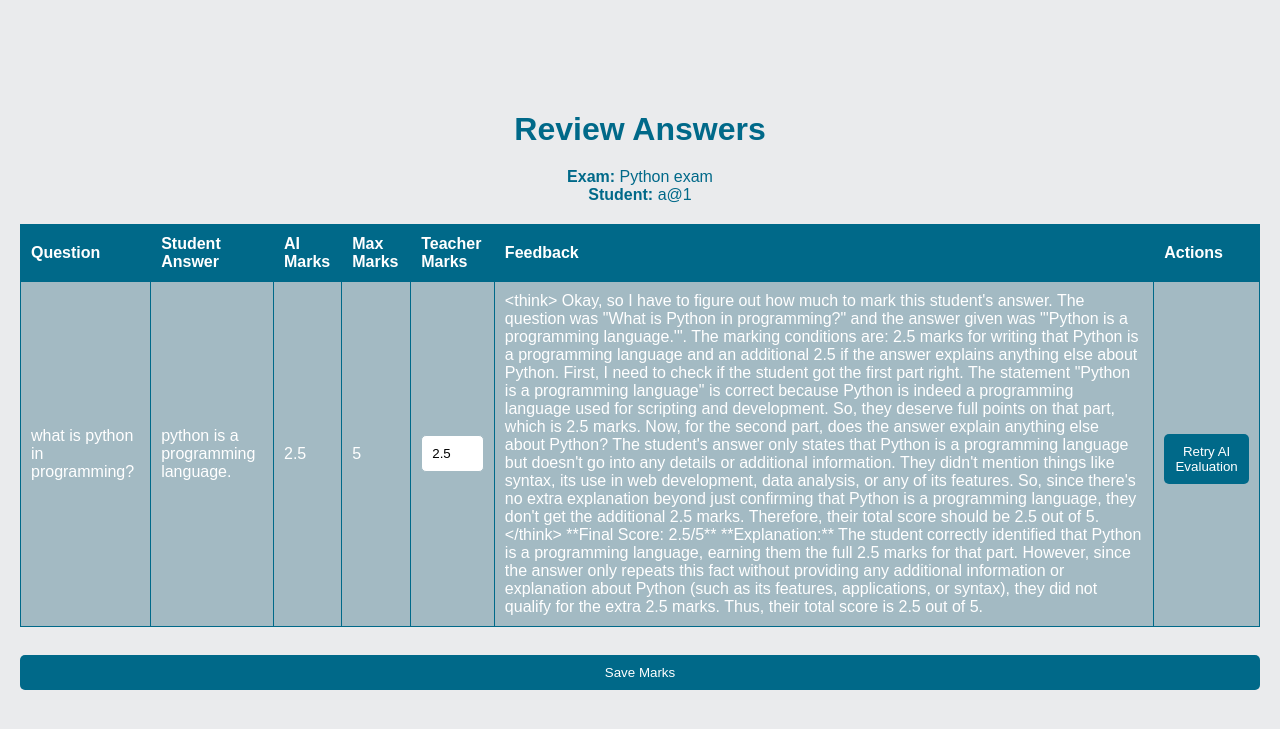
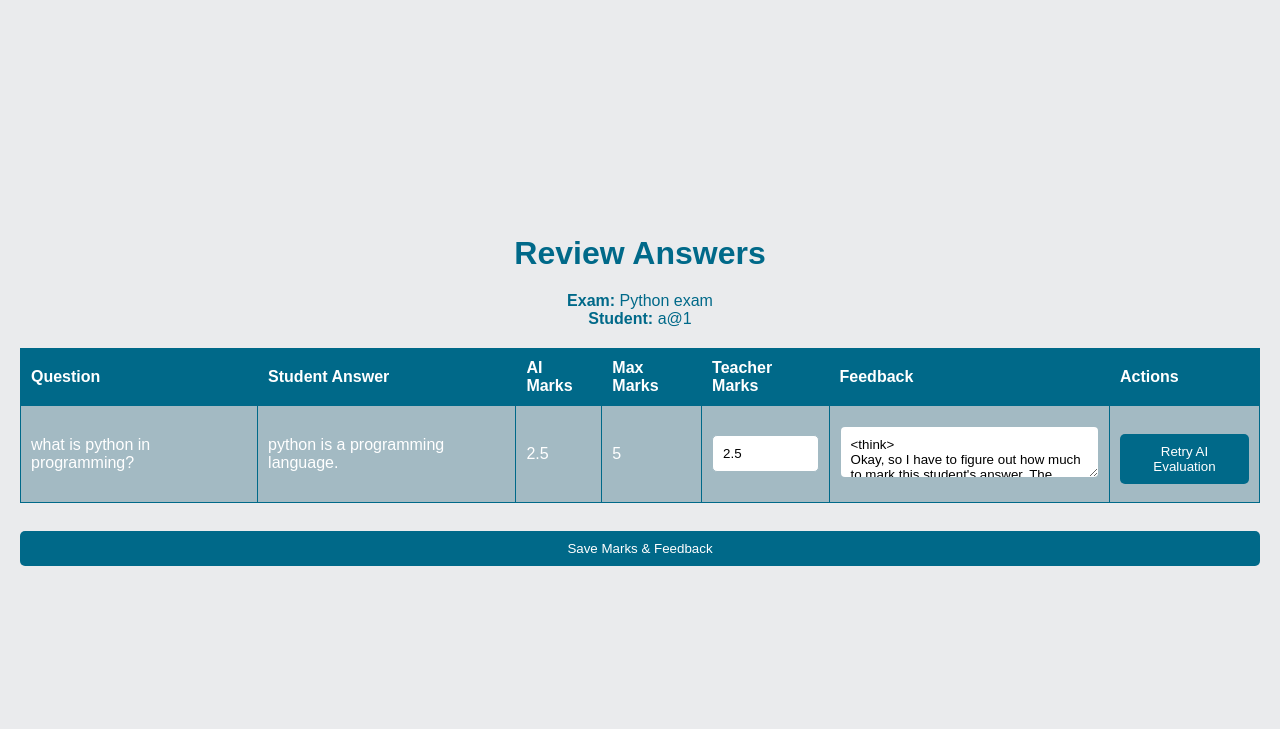
Before and after one commit to ArchBase/ExamPRO, a Flask app: page /review_answers/1/1 in a window 1280 px wide. Shown: the top 729 px of the page. Run offline with Flask 3, Linux system fonts and the light colour scheme; a user stored in the database is signed in; data comes from the database, SQL or seed files in the repository; both versions use the stored data as it was after the commit.

Commit message:
added feedback update feature

```diff
--- a/moved/app.py
+++ b/moved/app.py
@@ -5,8 +5,6 @@ import ollama
 
 app = Flask(__name__)
 app.secret_key = 'your_secret_key'
-
-
 
 
 @app.route('/review_answers/<int:exam_id>/<int:student_id>', methods=['GET', 'POST'])
@@ -41,11 +39,13 @@ def review_answers(exam_id, student_id):
         with sqlite3.connect('database.db') as conn:
             cursor = conn.cursor()
 
-            if action == 'update_marks':  # Manual mark editing
+            if action == 'update_marks':  # Manual mark editing & feedback update
                 for answer in answers:
                     answer_id = answer[6]
                     new_marks = request.form.get(f'marks_{answer_id}', answer[3])  # Default to existing marks
-                    cursor.execute("UPDATE Answer SET earned_marks = ? WHERE id = ?", (new_marks, answer_id))
+                    new_feedback = request.form.get(f'feedback_{answer_id}', answer[5])  # Default to existing feedback
+                    cursor.execute("UPDATE Answer SET earned_marks = ?, feedback = ? WHERE id = ?",
+                                   (new_marks, new_feedback, answer_id))
 
             elif action == 'retry_ai':  # Retry AI evaluation for a specific answer
                 answer_id = int(request.form.get('answer_id'))
@@ -54,7 +54,8 @@ def review_answers(exam_id, student_id):
 
                 new_marks, new_feedback = evaluate_answer(question_text, answer_text, answer_key, max_marks)
 
-                cursor.execute("UPDATE Answer SET earned_marks = ?, feedback = ? WHERE id = ?", (new_marks, new_feedback, answer_id))
+                cursor.execute("UPDATE Answer SET earned_marks = ?, feedback = ? WHERE id = ?",
+                               (new_marks, new_feedback, answer_id))
 
             conn.commit()
 
--- a/moved/templates/review_answers.html
+++ b/moved/templates/review_answers.html
@@ -33,7 +33,10 @@
                     <input type="number" name="marks_{{ answer[6] }}" value="{{ answer[3] }}" step="0.01" min="0" max="{{ answer[4] }}">
                 </td>
 
-                <td>{{ answer[5] }}</td> <!-- AI Feedback -->
+                <!-- Editable Feedback -->
+                <td>
+                    <textarea name="feedback_{{ answer[6] }}" rows="2" cols="30">{{ answer[5] }}</textarea>
+                </td>
 
                 <td>
                     <!-- Retry AI Evaluation Button -->
@@ -47,7 +50,7 @@
         </table>
 
         <br>
-        <button type="submit" name="action" value="update_marks">Save Marks</button>
+        <button type="submit" name="action" value="update_marks">Save Marks & Feedback</button>
     </form>
 </body>
 </html>
```
Also changed, not shown: database.db, moved/database.db.
